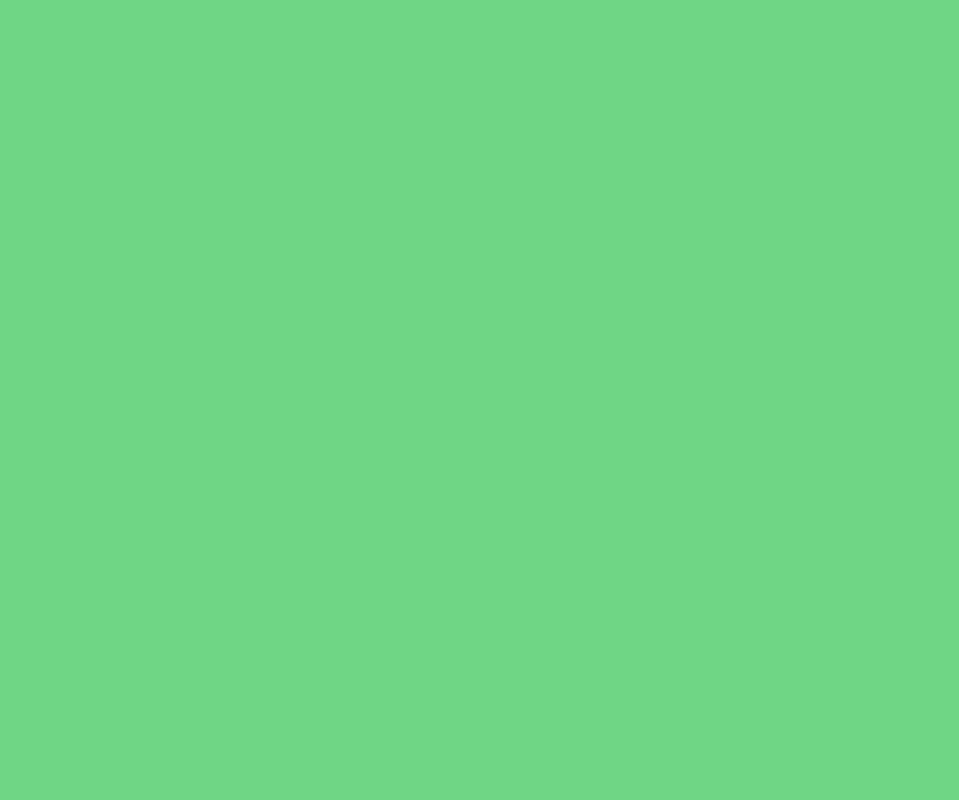
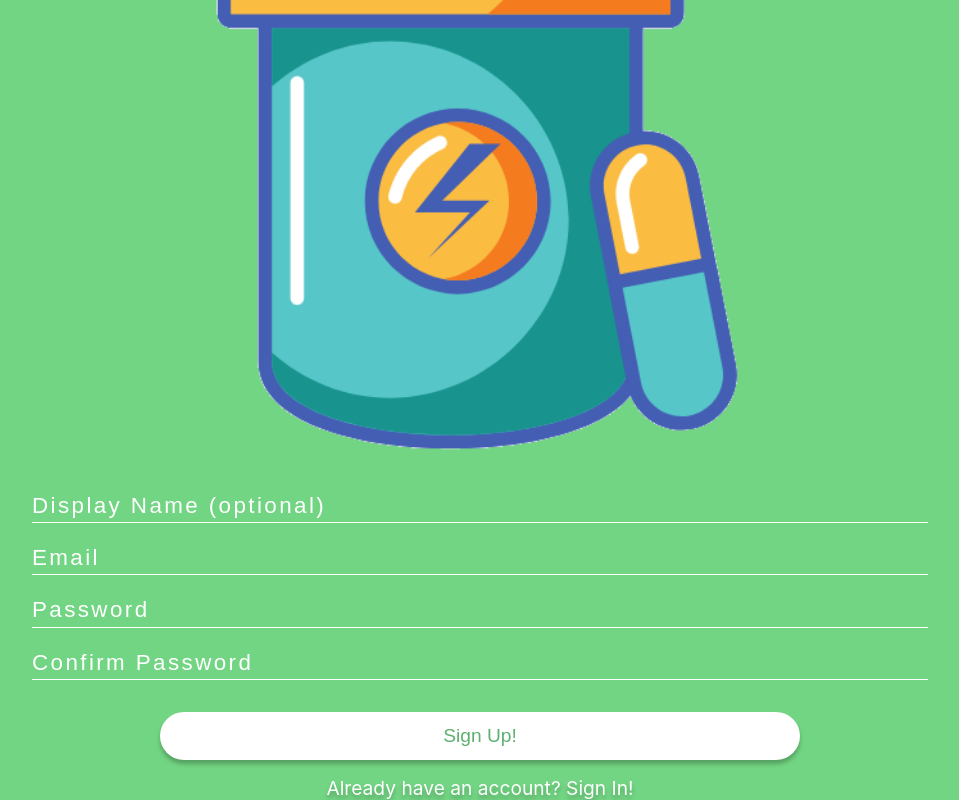
Before and after one commit to MRadzynski/Mr.Pill, a React (Create React App) app: page / in a window 1280 px wide. Shown: the part 242-1042 px from the top of the page, without its empty margins (160-1119 px from the left). Before the commit the page ends 800 px from the top, so only its background shows below. Built offline with nearby package versions, Linux system fonts and the light colour scheme.

Commit message:
Adding signIn and signUp components

```diff
--- a/src/App.tsx
+++ b/src/App.tsx
@@ -1,4 +1,7 @@
 import React from 'react';
+
+import SignIn from './components/signIn/signIn.component';
+import SignUp from './components/signUp/signUp.component';
 
 import GlobalStyle from './globalStyles';
 
@@ -6,7 +9,8 @@ function App() {
   return (
     <>
     <GlobalStyle/>
-      <div>Hello World!!!</div>
+    {/* <SignIn/> */}
+    <SignUp/>
     </>
   );
 }
--- /dev/null
+++ b/src/components/signIn/signIn.styles.tsx
@@ -0,0 +1,109 @@
+import styled from 'styled-components';
+
+export const SignInContainer = styled.div`
+  width: 100vw;
+  height: calc(var(--vh, 1vh) * 100);
+  display: grid;
+  grid-template-columns: 1fr 5fr 1fr;
+  grid-template-rows: 2fr 3fr 4fr 1fr;
+  grid-template-areas:
+    '.     title     .'
+    '.     logo      .'
+    '.     form      .'
+    '.     footer    .';
+`;
+
+export const SignInTitle = styled.h1`
+  grid-area: title;
+  place-self: center;
+  color: white;
+  font-size: 4.4rem;
+  text-shadow: 0 4px 4px rgba(0, 0, 0, 0.25);
+`;
+
+export const LogoContainer = styled.div`
+  width: 50vw;
+  grid-area: logo;
+  place-self: center;
+
+  img {
+    width: 100%;
+    height: 100%;
+  }
+`;
+
+export const SignInForm = styled.form`
+  width: 70vw;
+  margin: 0 auto;
+  grid-area: form;
+  display: flex;
+  flex-direction: column;
+  place-self: center;
+`;
+
+export const FormInput = styled.input`
+  width: 100%;
+  margin-bottom: 1rem;
+  border: 0;
+  border-bottom: 1px solid white;
+  outline: 0;
+  font-size: 1.6rem;
+  line-height: 2.2rem;
+  background-color: var(--primary-color);
+  color: white;
+
+  &::placeholder {
+    color: white;
+    font-size: 1.4rem;
+    letter-spacing: 0.15rem;
+  }
+
+  &[type="password"]{
+      letter-spacing: 0.5rem;
+  }
+`;
+
+export const ForgotPassword = styled.p`
+    position: relative;
+    top: -1rem;
+    text-align: right;
+    text-decoration: underline;
+    font-size: 1.1rem;
+    font-weight: bold;
+    color:#fabd42;
+    text-shadow: 0 2px 2px rgba(0,0,0,0.15);
+    cursor: pointer;
+`
+
+export const CustomButton = styled.button`
+  width: 50vw;
+  height: 3rem;
+  margin-bottom: 1rem;
+  border: 0;
+  border-radius: 25px;
+  place-self: center;
+  background-color: white;
+  color: #5db071;
+  font-size: 1.2rem;
+  box-shadow: 0 4px 4px rgba(0, 0, 0, 0.25);
+  cursor: pointer;
+  -webkit-tap-highlight-color: rgba(0,0,0,0);
+
+  :first-of-type {
+    margin-top: 1rem;
+  }
+
+  :hover {
+    background-color: #66d178;
+    color: white;
+  }
+`;
+
+export const SubText = styled.footer`
+  grid-area: footer;
+  place-self: center;
+  color: white;
+  font-size: 1.2rem;
+  text-align:center;
+  text-shadow: 0 4px 4px rgba(0, 0, 0, 0.25);
+`;
--- /dev/null
+++ b/src/components/signUp/signUp.component.tsx
@@ -0,0 +1,31 @@
+import React from 'react';
+
+import {
+    SignInContainer,
+    SignInTitle,
+    LogoContainer,
+    SignInForm,
+    FormInput,
+    ForgotPassword,
+    CustomButton,
+    SubText,
+  } from '../signIn/signIn.styles';
+
+const SignUp = () => (
+    <SignInContainer>
+    <SignInTitle>Mr.Pill</SignInTitle>
+    <LogoContainer>
+      <img src="/assets/logo xl.png" alt="Pills" />
+    </LogoContainer>
+    <SignInForm onSubmit={(e: React.FormEvent<HTMLFormElement>) => e.preventDefault()}>
+        <FormInput type='email' placeholder='Display Name (optional)' required/>
+        <FormInput type='email' placeholder='Email' required/>
+        <FormInput type='password' placeholder='Password' required/>
+        <FormInput type='password' placeholder='Confirm Password' required/>
+        <CustomButton>Sign Up!</CustomButton>
+    </SignInForm>
+    <SubText>Already have an account? Sign In!</SubText>
+  </SignInContainer>
+);
+
+export default SignUp;
--- a/src/globalStyles.tsx
+++ b/src/globalStyles.tsx
@@ -1,8 +1,16 @@
 import { createGlobalStyle } from 'styled-components';
+
+const vh = window.innerHeight / 100;
+
+window.addEventListener('orientationchange', () => {
+    window.location.reload();
+})
 
 const GlobalStyle = createGlobalStyle`
     :root {
         --primary-color: #72d583;
+        /* --primary-color: #66CC66; */
+        --vh: ${vh}px;
     }
 
     *{
```
Also changed, not shown: src/components/signIn/signIn.component.tsx (added, +31 -0 lines), public/assets/logo xl.png (added), src/components/signUp/signUp.styles.tsx (added).
